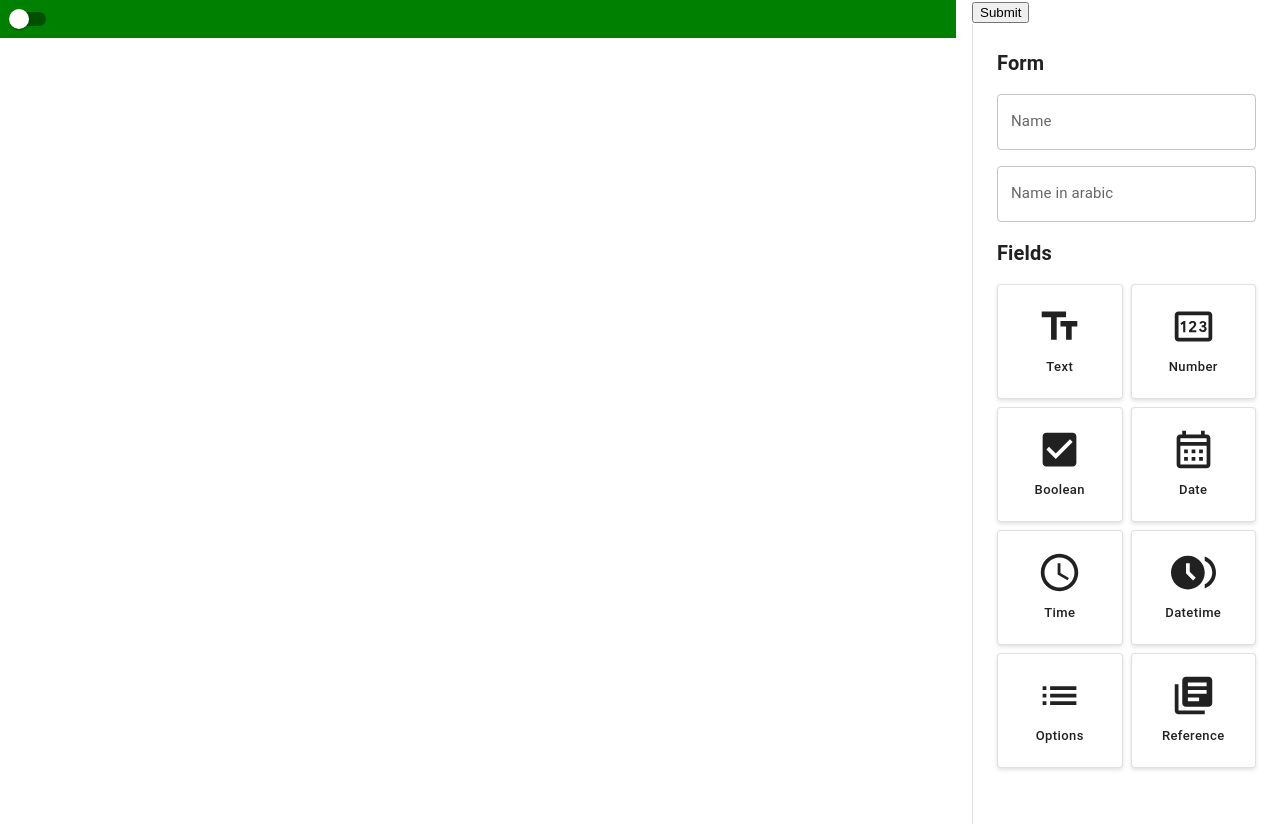
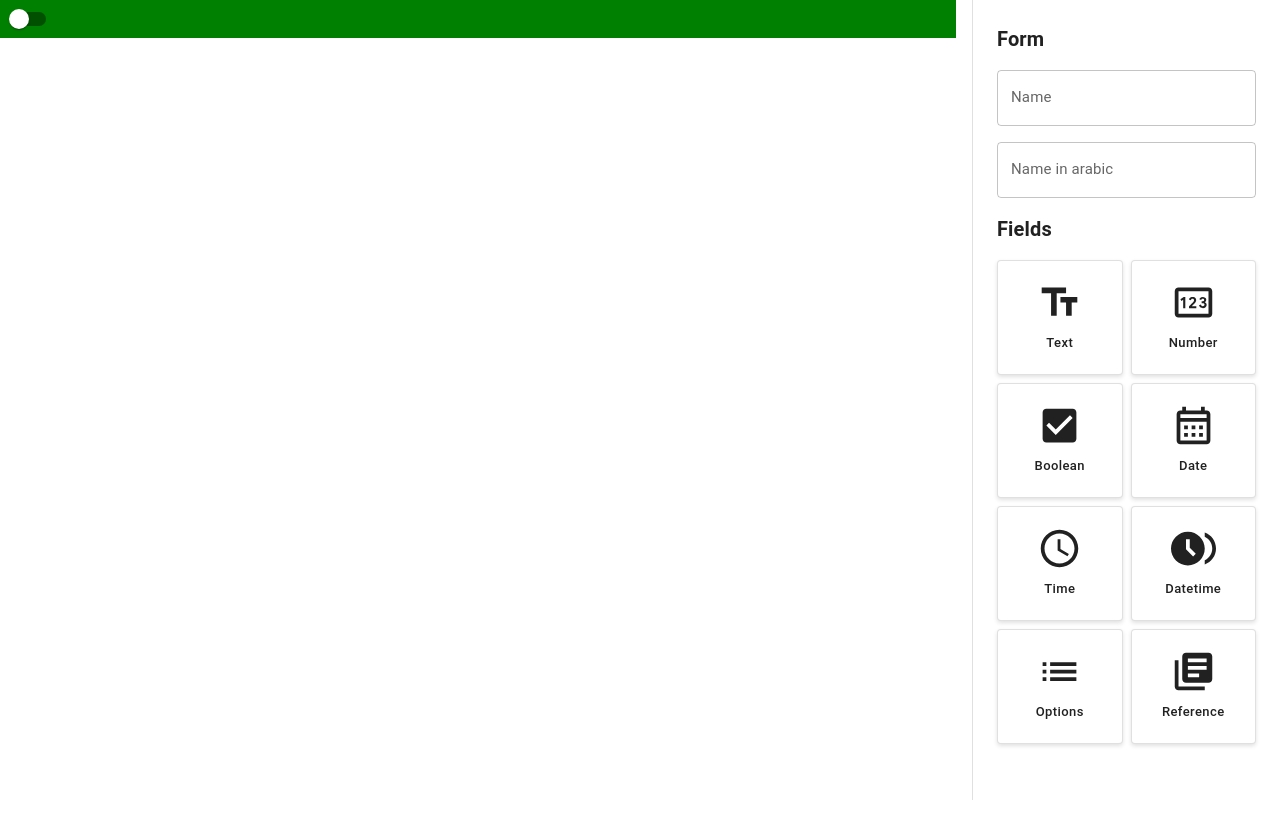
Before and after one commit to rimarayya/quality-management-frontend, a React (Vite) app: page /templates/create in a window 1280 px wide. After the commit the page ends 800 px from the top, so only its background shows below. Built offline with nearby package versions, Linux system fonts and the light colour scheme.

Commit message:
factor(templates): styled error messages & buttons logic.

```diff
--- a/package.json
+++ b/package.json
@@ -15,6 +15,7 @@
 		"@emotion/react": "^11.13.3",
 		"@emotion/styled": "^11.13.0",
 		"@fontsource/roboto": "^5.1.0",
+		"@hookform/resolvers": "^3.9.1",
 		"@mui/icons-material": "^6.1.3",
 		"@mui/material": "^6.1.5",
 		"@tanstack/react-query": "^5.59.9",
--- a/src/modules/templates/components/FormBuilderSidebar.tsx
+++ b/src/modules/templates/components/FormBuilderSidebar.tsx
@@ -1,4 +1,5 @@
-import { Box, Grid2 as Grid, TextField } from '@mui/material';
+import { useState } from 'react';
+import { Box, Grid2 as Grid } from '@mui/material';
 import TextFieldButton from './fields-cards/TextFieldButton';
 import NumberFieldButton from './fields-cards/NumberFieldButton';
 import BooleanFieldButton from './fields-cards/BooleanFieldButton';
@@ -10,41 +11,86 @@ import ReferenceFieldButton from './fields-cards/ReferenceFieldButton';
 import { useForm } from 'react-hook-form';
 import { CreateTemplateDto } from '../types/template.dtos';
 import creatTemplateSchema from '../schemas/create-template.schema';
+import InputFields from './common/InputFields';
+import { joiResolver } from '@hookform/resolvers/joi';
 
 export default function FormBuilderSidebar() {
-	const Button = [
-		TextFieldButton,
-		NumberFieldButton,
-		BooleanFieldButton,
-		DateFieldButton,
-		TimeFieldButton,
-		DateTimeFieldButton,
-		EnumFieldButton,
-		ReferenceFieldButton,
+	const ButtonComponents = [
+		{ component: TextFieldButton, name: 'Text Field' },
+		{ component: NumberFieldButton, name: 'Number Field' },
+		{ component: BooleanFieldButton, name: 'Boolean Field' },
+		{ component: DateFieldButton, name: 'Date Field' },
+		{ component: TimeFieldButton, name: 'Time Field' },
+		{ component: DateTimeFieldButton, name: 'DateTime Field' },
+		{ component: EnumFieldButton, name: 'Enum Field' },
+		{ component: ReferenceFieldButton, name: 'Reference Field' },
 	];
 
-	const { register, handleSubmit } = useForm<CreateTemplateDto>({
+	const [clickedButtons, setClickedButtons] = useState<string[]>([]);
+	const [nameErrors, setNameErrors] = useState<string[]>([]);
+	const [nameArErrors, setNameArErrors] = useState<string[]>([]);
+	console.log(clickedButtons);
+	console.log(nameErrors);
+	console.log(nameArErrors);
+	const {
+		register,
+		handleSubmit,
+		formState: { errors },
+	} = useForm<CreateTemplateDto>({
 		defaultValues: {
 			name: '',
 			nameAr: '',
 			fields: [],
 		},
+		resolver: joiResolver(creatTemplateSchema),
 	});
 
 	const submit = (data: CreateTemplateDto) => {
+		setNameErrors([]);
+		setNameArErrors([]);
+
 		const { error } = creatTemplateSchema.validate(data, {
 			abortEarly: false,
 		});
 		if (error) {
-			console.error(error.details);
+			const nameError: string[] = [];
+			const nameArError: string[] = [];
+
+			for (let i = 0; i < error.details.length; i++) {
+				for (let j = 0; j < error.details[i].path.length; j++) {
+					if (error.details[i].path[j] === 'nameAr') {
+						nameArError.push(error.details[i].message);
+					} else if (error.details[i].path[j] === 'name') {
+						nameError.push(error.details[i].message);
+					}
+				}
+			}
+			setNameArErrors(nameArError);
+			setNameErrors(nameError);
 		} else {
 			console.log(data);
 		}
 	};
 
+	const handleClick = (name: string) => {
+		setClickedButtons((button) => {
+			const updatedArray = [...button, name];
+			console.log('Clicked Buttons Array:', [...button, name]);
+			return updatedArray;
+		});
+	};
+
 	return (
-		<form onSubmit={handleSubmit(submit)}>
-			<button>Submit</button>
+		<form
+			onSubmit={handleSubmit(submit)}
+			onKeyDown={(e) => {
+				if (e.key === 'Enter') {
+					// Prevent Enter from submitting other fields unintentionally
+					e.preventDefault();
+					handleSubmit(submit)();
+				}
+			}}
+		>
 			<Box
 				sx={{
 					height: '100vh',
@@ -63,86 +109,27 @@ export default function FormBuilderSidebar() {
 				>
 					Form
 				</Box>
-				<TextField
-					{...register('name')}
+
+				<InputFields
 					label="Name"
-					variant="outlined"
-					sx={[
-						(theme) => ({
-							'& label.Mui-focused': {
-								color: '#424242',
-							},
-							'& .MuiOutlinedInput-root.Mui-focused .MuiOutlinedInput-notchedOutline':
-								{
-									borderColor: '#757575',
-								},
-							'&:hover .MuiOutlinedInput-root .MuiOutlinedInput-notchedOutline':
-								{
-									borderColor: '#757575',
-								},
-							...theme.applyStyles('dark', {
-								'& label.Mui-focused': {
-									color: '#9e9e9e',
-								},
-								'& .MuiOutlinedInput-root.Mui-focused .MuiOutlinedInput-notchedOutline':
-									{
-										borderColor: '#616161',
-									},
-								'&:hover .MuiOutlinedInput-root .MuiOutlinedInput-notchedOutline':
-									{
-										borderColor: '#616161',
-									},
-							}),
-							width: '100%',
-							marginBottom: 2,
-							'& .MuiInputLabel-root': {
-								paddingY: 0.1,
-								fontSize: 15,
-							},
-						}),
-					]}
+					register={register}
+					fieldName="name"
+					ErrorMessage={errors.name?.message}
 				/>
+				{/* {nameErrors.map((error, i) => ( */}
+				{/* <p className="error">{errors.name?.message} </p> */}
+				{/* ))} */}
 
-				<TextField
-					{...register('nameAr')}
+				<InputFields
 					label="Name in arabic"
-					variant="outlined"
-					sx={[
-						(theme) => ({
-							'& label.Mui-focused': {
-								color: '#424242',
-							},
-							'& .MuiOutlinedInput-root.Mui-focused .MuiOutlinedInput-notchedOutline':
-								{
-									borderColor: '#757575',
-								},
-							'&:hover .MuiOutlinedInput-root .MuiOutlinedInput-notchedOutline':
-								{
-									borderColor: '#757575',
-								},
-							...theme.applyStyles('dark', {
-								'& label.Mui-focused': {
-									color: '#9e9e9e',
-								},
-								'& .MuiOutlinedInput-root.Mui-focused .MuiOutlinedInput-notchedOutline':
-									{
-										borderColor: '#616161',
-									},
-								'&:hover .MuiOutlinedInput-root .MuiOutlinedInput-notchedOutline':
-									{
-										borderColor: '#616161',
-									},
-							}),
+					register={register}
+					fieldName="nameAr"
+					ErrorMessage={errors.nameAr?.message}
+				/>
+				{/* {nameArErrors.map((error, i) => ( */}
+				{/* <p className="error">{errors.nameAr?.message} </p> */}
+				{/* ))} */}
 
-							width: '100%',
-							marginBottom: 2,
-							'& .MuiInputLabel-root': {
-								paddingY: 0.1,
-								fontSize: 15,
-							},
-						}),
-					]}
-				/>
 				<Box
 					sx={{
 						paddingBottom: 2,
@@ -152,12 +139,21 @@ export default function FormBuilderSidebar() {
 				>
 					Fields
 				</Box>
+
 				<Grid container spacing={1}>
-					{Button.map((Button, i) => (
-						<Grid size={6} key={i}>
-							<Button height={115} iconSize={45} />
-						</Grid>
-					))}
+					{ButtonComponents.map(
+						({ component: ButtonComponent, name }, i) => (
+							<Grid size={6} key={i}>
+								{/* <Button height={115} iconSize={45} /> */}
+								<Box onClick={() => handleClick(name)}>
+									<ButtonComponent
+										height={115}
+										iconSize={45}
+									/>
+								</Box>
+							</Grid>
+						)
+					)}
 				</Grid>
 			</Box>
 		</form>
--- /dev/null
+++ b/src/modules/templates/components/common/InputFields.tsx
@@ -0,0 +1,60 @@
+import { TextField } from '@mui/material';
+import { UseFormRegister } from 'react-hook-form';
+import { CreateTemplateDto } from '../../types/template.dtos';
+
+interface InputFieldsProps {
+	label: string;
+	register: UseFormRegister<CreateTemplateDto>;
+	fieldName: keyof CreateTemplateDto;
+	ErrorMessage: string | undefined;
+}
+export default function InputFields({
+	label,
+	register,
+	fieldName,
+	ErrorMessage,
+}: InputFieldsProps) {
+	return (
+		<div>
+			<TextField
+				{...register(fieldName)}
+				label={label}
+				variant="outlined"
+				helperText={ErrorMessage}
+				error={ErrorMessage ? true : false}
+				sx={(theme) => ({
+					'& label.Mui-focused': {
+						color: '#424242',
+					},
+					'& .MuiOutlinedInput-root.Mui-focused .MuiOutlinedInput-notchedOutline':
+						{
+							borderColor: '#757575',
+						},
+					'&:hover .MuiOutlinedInput-root .MuiOutlinedInput-notchedOutline':
+						{
+							borderColor: '#757575',
+						},
+					...theme.applyStyles('dark', {
+						'& label.Mui-focused': {
+							color: '#9e9e9e',
+						},
+						'& .MuiOutlinedInput-root.Mui-focused .MuiOutlinedInput-notchedOutline':
+							{
+								borderColor: '#616161',
+							},
+						'&:hover .MuiOutlinedInput-root .MuiOutlinedInput-notchedOutline':
+							{
+								borderColor: '#616161',
+							},
+					}),
+					width: '100%',
+					marginBottom: 2,
+					'& .MuiInputLabel-root': {
+						paddingY: 0.1,
+						fontSize: 15,
+					},
+				})}
+			/>
+		</div>
+	);
+}
--- a/src/modules/templates/schemas/create-template.schema.ts
+++ b/src/modules/templates/schemas/create-template.schema.ts
@@ -4,11 +4,27 @@ import { CreateTemplateDto } from '../types/template.dtos';
 const creatTemplateSchema = Joi.object<CreateTemplateDto>({
 	name: Joi.string()
 		.pattern(/^[a-zA-Z ]+$/)
-		.required(),
+		.required()
+		.messages({
+			'string.base': 'Name must be a valid string',
+			'string.empty': 'Name cannot be empty',
+			'string.pattern.base':
+				'Name should contain only letters and spaces',
+			'any.required': 'Name is required',
+		}),
 	nameAr: Joi.string()
 		.pattern(new RegExp('^[\\u0621-\\u064A\\u0660-\\u0669\\s]+$'))
-		.required(),
-	fields: Joi.array(),
+		.required()
+		.messages({
+			'string.base': 'Arabic name must be a valid string',
+			'string.empty': 'Arabic name cannot be empty',
+			'string.pattern.base':
+				'Arabic name should contain only Arabic letters and spaces',
+			'any.required': 'Arabic name is required',
+		}),
+	fields: Joi.array().messages({
+		'array.base': 'Fields must be an array',
+	}),
 });
 
 export default creatTemplateSchema;
```
Also changed, not shown: src/modules/templates/components/common/FieldButton.tsx (+0 -15 lines), src/modules/templates/schemas/InputValidation.tsx (deleted, +0 -12 lines), 1 other file (tests, documents, lock files or other folders).
